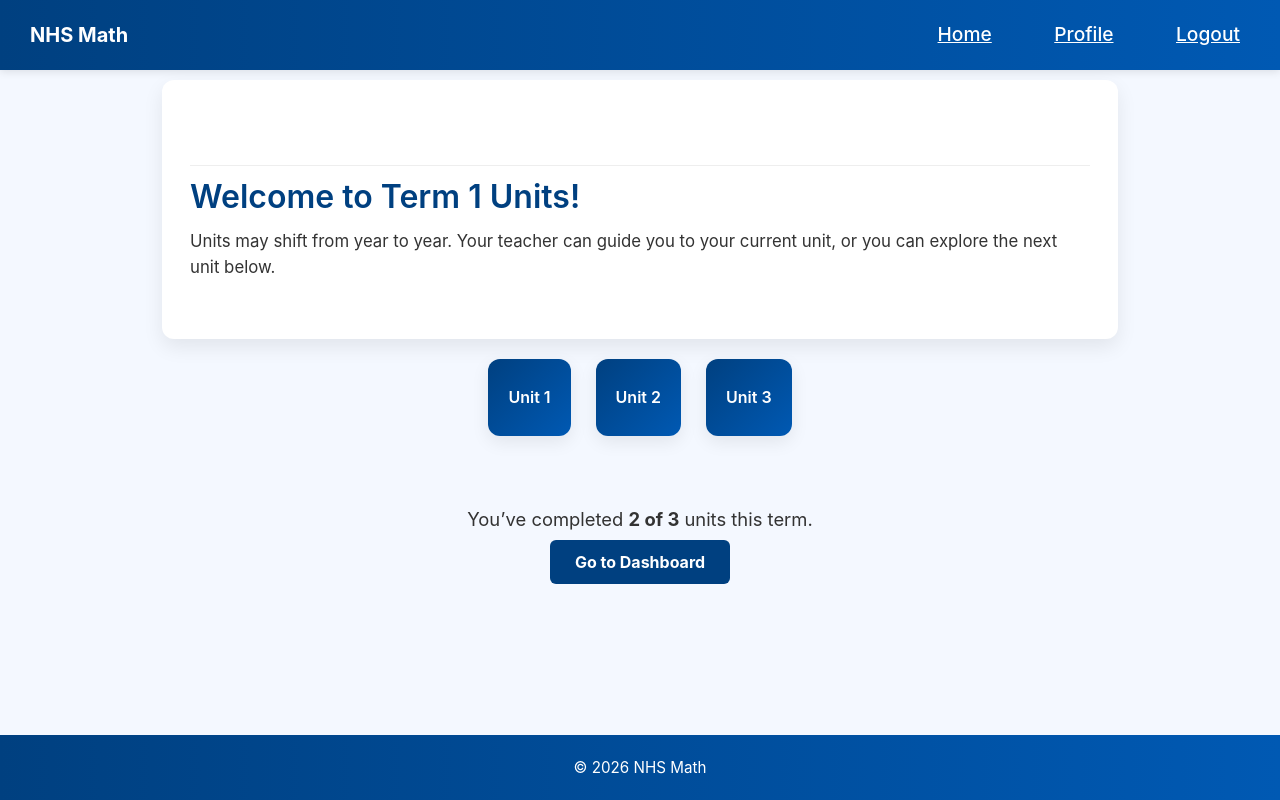
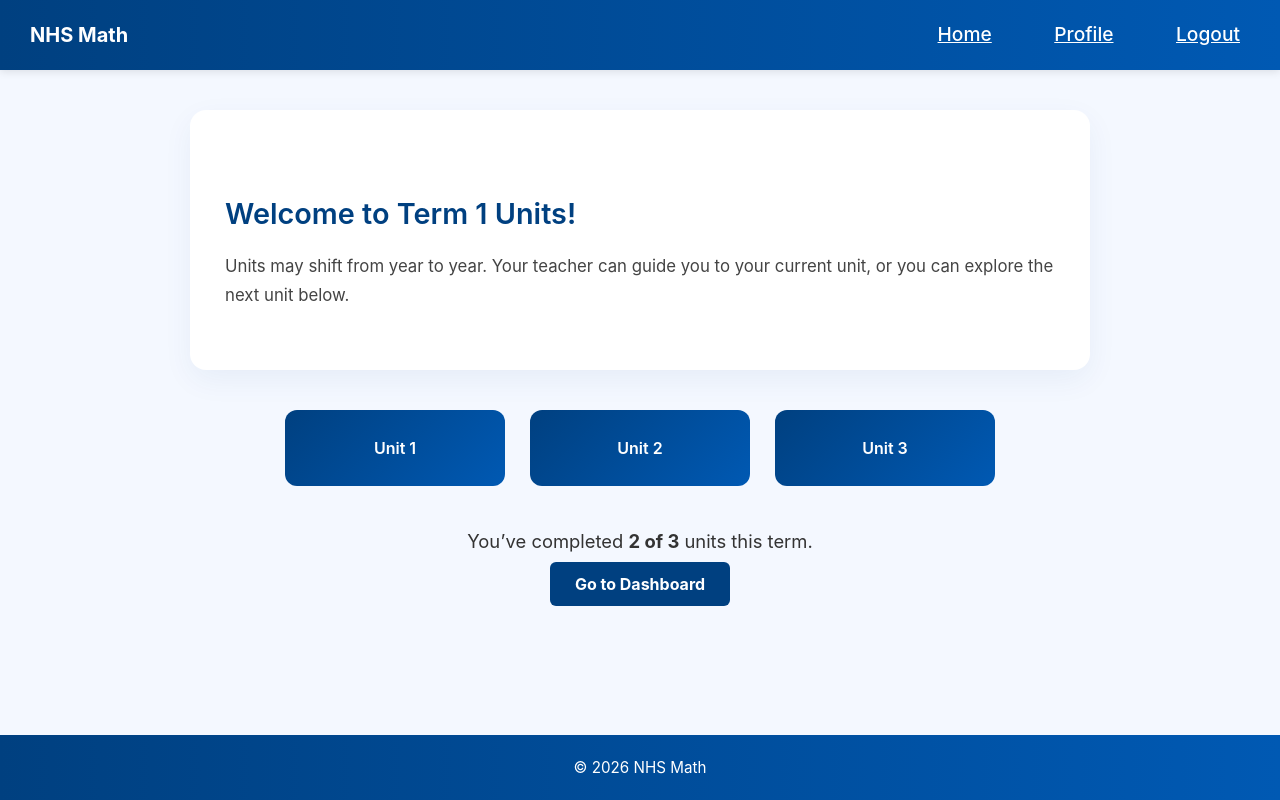
Before and after one commit to ryan-hyn/nhs-math, a Flask app: page /term_1 in a window 1280 px wide. Run offline with Flask 3, Linux system fonts and the light colour scheme; the visitor is signed in with stand-in values (Sample User, id 1).

Commit message:
V1.5 Spacing Fix

```diff
--- a/app/static/style.css
+++ b/app/static/style.css
@@ -5,14 +5,36 @@
 
 /* =================== GENERAL IMPROVEMENTS =================== */
 
-/* Base body styles */
+html, body {
+    height: 100%;
+    margin: 0;
+    padding: 0;
+}
+
 body {
     font-family: 'Inter', Arial, sans-serif;
     line-height: 1.65;
-    margin: 0;
-    padding: 0;
     background-color: #f4f8ff;
     color: #333;
+    display: flex;
+    flex-direction: column;
+    min-height: 100vh;
+}
+
+/* Clear global wrapper that lets content flow naturally */
+#wrapper {
+    display: flex;
+    flex-direction: column;
+    flex: 1;
+}
+
+/* THE ABSOLUTE FIX FOR FIXED NAVBAR OVERLAP:
+   This rule targets whatever element comes immediately after your fixed top-nav
+   and forces a global 40px buffer below the navbar, completely preventing
+   overlap on the index, units, terms, or any other page, without breaking wrappers.
+*/
+#top-nav + * {
+    margin-top: 110px !important;
 }
 
 /* Links */
@@ -81,30 +99,28 @@ h1, h2, h3, h4, h5, h6 {
     text-decoration: underline;
 }
 
-/* Wrapper padding so content isn't hidden behind navbar */
-#wrapper {
-    padding-top: 90px;
-}
 /* ------------------- HERO SECTION ------------------- */
-.hero, .unit-hero {
+.hero {
     background: linear-gradient(135deg, #0059b3, #8fc6ff);
     text-align: center;
-    padding: 90px 20px 250px 20px;
+    padding: 50px 20px;
     border-radius: 10px;
-    margin-bottom: -60px;
+    margin-bottom: 30px;
 }
-.hero h1, .unit-hero h2 {
+
+.hero h1 {
     font-size: 2.5rem;
     margin-bottom: 15px;
+    color: white;
 }
 
-.hero p, .unit-hero p {
+.hero p {
     font-size: 1.2rem;
-    color: #555;
+    color: #e6f2ff;
     margin-bottom: 25px;
 }
 
-.hero .btn, .unit-hero .btn {
+.hero .btn {
     background-color: #004080;
     color: white;
     padding: 14px 30px;
@@ -175,7 +189,7 @@ form button:hover {
 }
 
 /* ------------------- POSTS AND CARDS ------------------- */
-.post-card, .unit-card {
+.post-card {
     background-color: white;
     border-radius: 12px;
     padding: 20px 25px;
@@ -185,78 +199,11 @@ form button:hover {
     color: inherit;
 }
 
-.post-card:hover, .unit-card:hover {
+.post-card:hover {
     transform: translateY(-5px);
     box-shadow: 0 12px 28px rgba(0,0,0,0.15);
 }
 
-/* ------------------- TERM CARDS (fixed navy version) ------------------- */
-.term-card {
-    width: 260px;
-    min-height: 200px;
-    padding: 40px 25px;
-    font-size: 1.15rem;       /* base font-size for card text */
-    text-align: center;
-    box-shadow: 0 12px 28px rgba(0,0,0,0.12);
-    border-radius: 14px;
-    background: linear-gradient(135deg, #004080 0%, #0059b3 100%);
-    color: #ffffff;           /* all text defaults to white */
-    font-weight: 600;
-    text-decoration: none;
-    transition: all 0.35s ease, background 0.35s ease;
-}
-
-/* Make the titles bigger */
-.term-card h2 {
-    font-size: 1.9rem;
-    margin-bottom: 15px;       /* nice spacing between title and description */
-    color: #ffffff;            /* explicit color */
-}
-
-/* Make the description text bigger */
-.term-card p {
-    font-size: 1.2rem;         /* slightly larger for balance */
-    margin: 0;                  /* reset margins */
-    color: #e0eaff;             /* soft contrast to title */
-    line-height: 1.5;           /* easier to read */
-}
-/* Hover effect */
-.term-card:hover {
-    transform: translateY(-6px) scale(1.03);
-    box-shadow: 0 16px 32px rgba(0,0,0,0.2);
-    background: linear-gradient(135deg, #003366 0%, #004080 100%);
-}
-
-.term-card h2,
-.term-card p {
-    color: #ffffff;
-    margin: 0;
-}
-
-.term-card p {
-    font-size: 1rem;
-    margin-top: 6px;
-    color: #e0eaff;
-}
-
-/* ------------------- UNIT CARDS (if needed separately) ------------------- */
-.unit-card {
-    background: linear-gradient(135deg, #004080 0%, #0059b3 100%);
-    color: white;
-    text-align: center;
-    padding: 25px 20px;
-    border-radius: 12px;
-    font-weight: 600;
-    transition: all 0.25s ease;
-}
-
-.unit-card:hover {
-    background: linear-gradient(135deg, #003366 0%, #004080 100%);
-    transform: translateY(-5px);
-    box-shadow: 0 12px 28px rgba(0,0,0,0.15);
-}
-
-/* ------------------- POST META ------------------- */
 .post-meta {
     display: flex;
     justify-content: space-between;
@@ -270,12 +217,77 @@ form button:hover {
     color: #004080;
 }
 
+/* ------------------- TERM CARDS ------------------- */
+.term-card {
+    width: 100%;
+    min-height: 180px;
+    padding: 35px 20px;
+    box-shadow: 0 8px 24px rgba(0,64,128,0.08);
+    border-radius: 14px;
+    background: linear-gradient(135deg, #004080 0%, #0059b3 100%);
+    text-decoration: none;
+    transition: all 0.25s ease;
+    box-sizing: border-box;
+    display: flex;
+    flex-direction: column;
+    justify-content: center;
+    align-items: center;
+}
+
+.term-card h2 {
+    font-size: 1.8rem;
+    margin: 0 0 10px 0;
+    color: #ffffff;
+}
+
+.term-card p {
+    font-size: 1.05rem;
+    margin: 0;
+    color: #e0eaff;
+    line-height: 1.5;
+}
+
+.term-card:hover {
+    transform: translateY(-5px);
+    box-shadow: 0 14px 28px rgba(0,64,128,0.15);
+    background: linear-gradient(135deg, #003366 0%, #004080 100%);
+}
+
+/* ------------------- UNIT CARDS ------------------- */
+.unit-card {
+    background: linear-gradient(135deg, #004080 0%, #0059b3 100%);
+    color: white;
+    text-align: center;
+    padding: 25px 20px;
+    border-radius: 12px;
+    font-weight: 600;
+    transition: all 0.25s ease;
+    text-decoration: none;
+    min-width: 180px;
+}
+
+.unit-card:hover {
+    background: linear-gradient(135deg, #003366 0%, #004080 100%);
+    transform: translateY(-5px);
+    box-shadow: 0 12px 28px rgba(0,0,0,0.15);
+}
+
 /* ------------------- GRIDS ------------------- */
-.unit-grid, .term-grid, .posts {
+.term-grid {
+    display: grid;
+    grid-template-columns: repeat(auto-fit, minmax(240px, 1fr));
+    gap: 25px;
+    width: 100%;
+    margin: 30px 0 50px 0;
+    box-sizing: border-box;
+}
+
+.unit-grid, .posts {
     display: flex;
     flex-wrap: wrap;
     justify-content: center;
     gap: 25px;
+    margin: 20px 0 40px 0;
 }
 
 /* ------------------- EMPTY STATES ------------------- */
@@ -289,29 +301,148 @@ form button:hover {
     font-weight: 500;
 }
 
-/* ------------------- HERO/UNIT HERO ------------------- */
+/* ==========================
+   UNIT PAGES & READABILITY STYLING
+========================== */
 .unit-hero {
-    text-align: center;
-    background: linear-gradient(135deg, #e0f0ff 0%, #ffffff 100%);
-    padding: 50px 30px;
-    border-radius: 12px;
+    max-width: 900px;
+    width: 100%;
+    margin: 0 auto 40px auto;
+    padding: 40px 35px;
+    background: #ffffff;
+    border-radius: 16px;
+    box-shadow: 0 10px 30px rgba(0,64,128,0.06);
+    text-align: left;
+    line-height: 1.8;
+    box-sizing: border-box;
+}
+
+.unit-hero h1 {
+    font-size: 2.6rem;
+    color: #004080;
+    margin-top: 0;
     margin-bottom: 30px;
-    box-shadow: 0 8px 20px rgba(0,0,0,0.08);
+    border-bottom: 2px solid #e0f0ff;
+    padding-bottom: 15px;
 }
 
 .unit-hero h2 {
     color: #004080;
-    font-size: 2rem;
+    font-size: 1.8rem;
     font-weight: 600;
+    margin-top: 45px;
+    margin-bottom: 20px;
+}
+
+.unit-hero h3 {
+    color: #0059b3;
+    font-size: 1.3rem;
+    margin-top: 30px;
     margin-bottom: 15px;
-    line-height: 1.3;
 }
 
 .unit-hero p {
-    font-size: 1.15rem;
+    font-size: 1.05rem;
+    color: #444;
+    margin-bottom: 20px;
+    line-height: 1.7;
+}
+
+/* Enhanced Math / Styling Tables */
+.unit-hero table {
+    width: 100%;
+    border-collapse: separate;
+    border-spacing: 0;
+    margin: 25px 0 35px 0;
+    font-size: 0.95rem;
+    background: white;
+    border-radius: 10px;
+    overflow: hidden;
+    box-shadow: 0 4px 15px rgba(0,0,0,0.04);
+    border: 1px solid #e2e8f0;
+}
+
+.unit-hero table th {
+    background: #004080;
+    color: white;
+    font-weight: 600;
+    padding: 14px 16px;
+    text-align: left;
+}
+
+.unit-hero table td {
+    border-bottom: 1px solid #edf2f7;
+    border-right: 1px solid #edf2f7;
+    padding: 14px 16px;
     color: #333;
-    margin: 0;
+}
+
+.unit-hero table tr:last-child td {
+    border-bottom: none;
+}
+
+.unit-hero table td:last-child,
+.unit-hero table th:last-child {
+    border-right: none;
+}
+
+.unit-hero table tr:nth-child(even) {
+    background-color: #f7faff;
+}
+
+/* Creative blocks for math contents */
+.unit-hero .note {
+    margin: 25px 0;
+    padding: 18px 20px;
+    background-color: #fff9e6;
+    border-left: 5px solid #ffcc00;
+    border-radius: 4px 8px 8px 4px;
+    color: #665200;
+    font-size: 1rem;
+}
+
+.unit-hero .example {
+    margin: 25px 0;
+    padding: 20px;
+    background-color: #f0f7ff;
+    border-left: 5px solid #0059b3;
+    border-radius: 4px 8px 8px 4px;
+    color: #002b55;
+    font-family: 'Courier New', Courier, monospace;
+    font-size: 0.95rem;
     line-height: 1.6;
+}
+
+.unit-hero .formula {
+    margin: 25px auto;
+    padding: 15px 25px;
+    background: linear-gradient(90deg, #f4f8ff, #ffffff);
+    border: 1px dashed #004080;
+    border-radius: 8px;
+    display: inline-block;
+    font-size: 1.3rem;
+    font-weight: 700;
+    color: #004080;
+    text-align: center;
+    letter-spacing: 1px;
+}
+
+/* Standalone Back Button Inside Units */
+.unit-hero .btn {
+    display: inline-block;
+    margin-top: 30px;
+    background-color: #e0f0ff;
+    color: #004080;
+    padding: 12px 25px;
+    border-radius: 6px;
+    font-weight: bold;
+    transition: all 0.2s ease;
+}
+
+.unit-hero .btn:hover {
+    background-color: #004080;
+    color: white;
+    text-decoration: none;
 }
 
 /* ------------------- HIGHLIGHT SECTION ------------------- */
@@ -353,7 +484,7 @@ form button:hover {
 /* ------------------- TERM SUMMARY ------------------- */
 .term-summary {
     text-align: center;
-    margin: 50px 0;
+    margin: 30px 0;
 }
 
 .term-summary p {
@@ -377,24 +508,18 @@ form button:hover {
     box-shadow: 0 4px 12px rgba(0,0,0,0.2);
 }
 
-/* ------------------- PAGE CONTAINER ------------------- */
-.page-container {
-    min-height: calc(100vh - 205px); /* full viewport minus navbar & some padding */
-    display: flex;
-    flex-direction: column;
-    justify-content: flex-start; /* top-align content, can switch to center if desired */
-    padding: 60px 20px 40px;
-}
-.page-container2 {
-    min-height: calc(100vh - 240px);
-    display: flex;
-    flex-direction: column;
-    justify-content: flex-start;
-    padding: 60px 20px 40px;
+/* ------------------- PAGE CONTAINERS ------------------- */
+.page-container, .page-container2 {
+    max-width: 1200px;
+    width: 100%;
+    margin: 0 auto;
+    padding: 0 20px 40px 20px; /* Stripped top padding completely to let the new selector handle spacing */
+    box-sizing: border-box;
 }
 
 .page-title {
-    margin-bottom: 15px;
+    margin-top: 0;
+    margin-bottom: 20px;
     font-size: 2.8rem;
     text-align: center;
     color: #004080;
@@ -453,127 +567,20 @@ footer {
     }
 
     main.form-container {
-        margin: 20px;
+        margin: 20px auto;
         padding: 25px;
     }
 
-    .hero h1, .unit-hero h2 {
+    .hero h1 {
         font-size: 1.8rem;
     }
 
-    .hero p, .unit-hero p {
+    .hero p {
         font-size: 1rem;
     }
+
+    .unit-hero table {
+        display: block;
+        overflow-x: auto;
+    }
 }
-.hero h1 {
-    color: white;
-}
-
-.hero p {
-    color: #e6f2ff;
-}
-
- /* ==========================
-   UNIT PAGES READABILITY FIX
-   (SAFE: does NOT affect rest of site)
-========================== */
-
-.unit-hero {
-    max-width: 900px;
-    margin: 20px auto;
-    padding: 40px 28px;
-    background: #ffffff;
-    border-radius: 12px;
-    box-shadow: 0 8px 20px rgba(0,0,0,0.08);
-    text-align: left;
-    line-height: 1.85;
-}
-
-/* spacing between sections */
-.unit-hero h2 {
-    margin-top: 45px;
-    margin-bottom: 10px;
-    padding-top: 10px;
-    border-top: 1px solid #eee;
-}
-
-/* spacing consistency */
-.unit-hero h3 {
-    margin-top: 25px;
-    margin-bottom: 10px;
-}
-
-.unit-hero p {
-    margin-bottom: 18px;
-    font-size: 1.05rem;
-}
-
-/* soft table styling ONLY inside units */
-.unit-hero table {
-    width: 100%;
-    border-collapse: collapse;
-    margin: 20px 0 30px 0;
-    font-size: 0.92rem;
-    background: white;
-    border-radius: 8px;
-    overflow: hidden;
-}
-
-.unit-hero table th,
-.unit-hero table td {
-    border: 1px solid #ddd;
-    padding: 10px;
-    text-align: left;
-}
-
-.unit-hero table th {
-    background: #f5f5f5;
-}
-
-.unit-hero table tr:nth-child(even) {
-    background: #f7faff;
-}
-
-/* notes / examples breathing room */
-.unit-hero .note,
-.unit-hero .example,
-.unit-hero .formula {
-    margin: 18px 0;
-    padding: 14px 16px;
-    border-radius: 6px;
-}
-
-/* slightly softer scroll feel */
-.unit-hero {
-    scroll-behavior: smooth;
-}
-/* ==========================
-   FIX TERM HERO WHITE SPACE
-========================== */
-
-.hero {
-    margin-top: 0 !important;
-}
-
-/* remove default heading push-down */
-.hero h2 {
-    margin-top: 0;
-}
-
-/* tighten welcome block spacing */
-.hero p {
-    margin-bottom: 0;
-}
-
-/* ensure wrapper isn't pushing content down unexpectedly */
-#wrapper {
-    padding-top: 90px; /* keep navbar spacing */
-}
-
-/* optional: normalize hero spacing consistency */
-.hero {
-    display: flex;
-    flex-direction: column;
-    justify-content: center;
-    gap: 10px;
-}
```
Also changed, not shown: other parts of app/static/style.css (+15 -32 lines).
